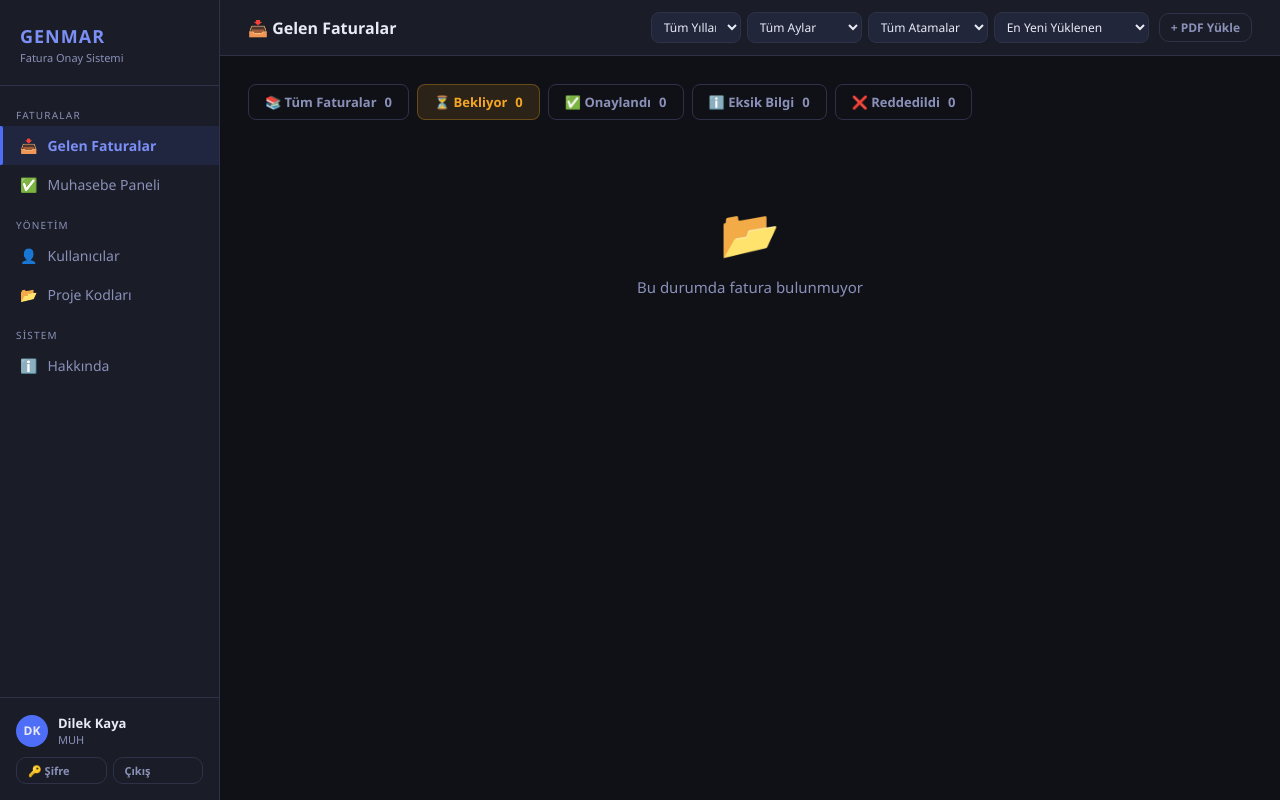
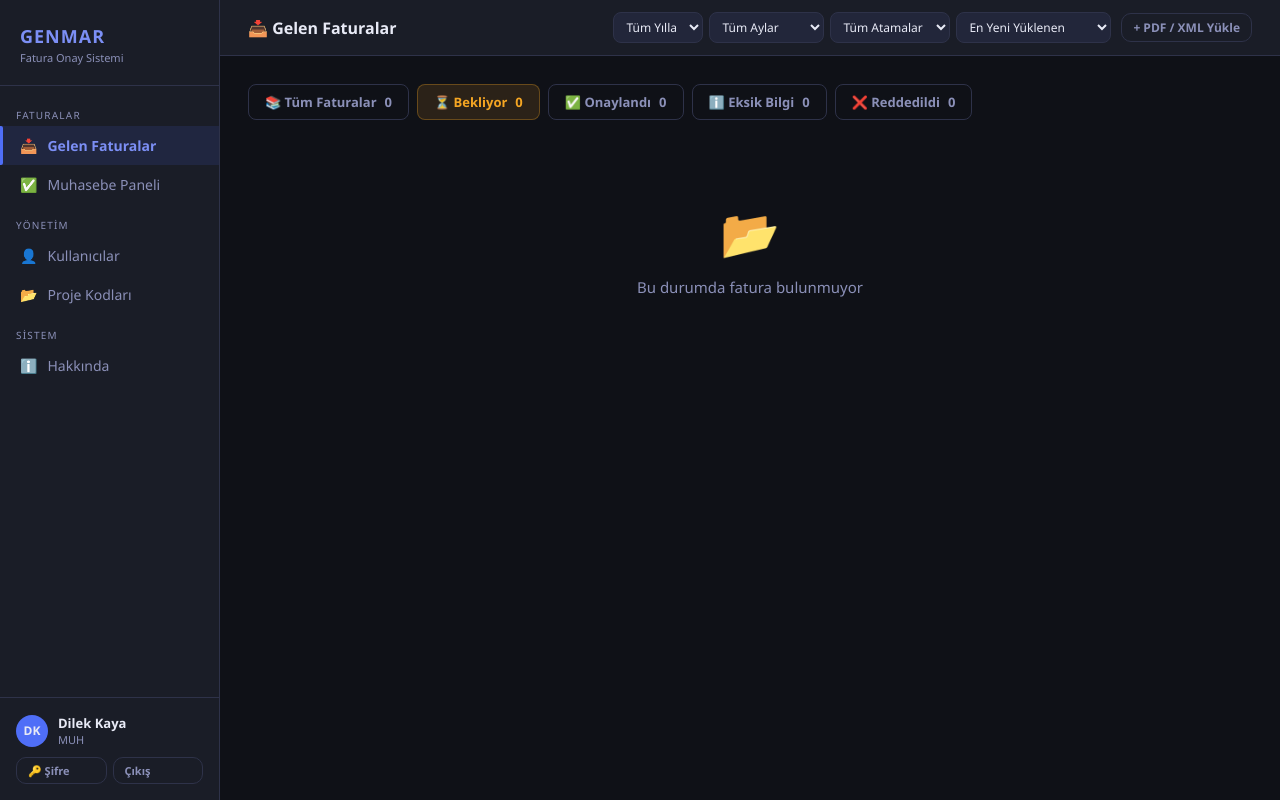
Before and after one commit to genmaranonim-cloud/Genmar-fatura-onay-pro, a Flask app: page /gelen in a window 1280 px wide. Run offline with Flask 3, Linux system fonts and the light colour scheme; the visitor is signed in with stand-in values (Sample User, id 1); some libraries are stand-ins or nearby versions.

Commit message:
XML yükleme alanı ve manuel sonraki fatura geçişi

```diff
--- a/templates/gelen.html
+++ b/templates/gelen.html
@@ -359,7 +359,7 @@
                 <option value="tutar_asc">Tutar: Düşük–Yüksek</option>
             </select>
         </div>
-        <button class="btn btn-ghost btn-sm" onclick="toggleUploadPanel()">+ PDF Yükle</button>
+        <button class="btn btn-ghost btn-sm" onclick="toggleUploadPanel()">+ PDF / XML Yükle</button>
     </div>
 </div>
 {% endblock %}
@@ -394,12 +394,12 @@
 <!-- UPLOAD PANELİ -->
 <div id="uploadPanel" style="display:none; margin-bottom:20px;">
     <div class="card">
-        <div class="onay-bolum-baslik">PDF Yükle</div>
+        <div class="onay-bolum-baslik">PDF + XML Yükle</div>
 
         <div class="upload-zone" id="uploadZone">
             <div class="icon">📎</div>
-            <div class="text">PDF dosyalarını buraya sürükle veya <strong>tıkla</strong></div>
-            <input type="file" id="fileInput" multiple accept=".pdf" style="display:none">
+            <div class="text">PDF ve UBL-TR XML dosyalarını birlikte buraya sürükle veya <strong>tıkla</strong></div>
+            <input type="file" id="fileInput" multiple accept=".pdf,.xml" style="display:none">
             <div class="upload-progress" id="uploadProgress">
                 <div class="upload-progress-bar" id="uploadBar"></div>
             </div>
@@ -408,8 +408,8 @@
         <div class="divider" style="margin:12px 0"></div>
 
         <div style="display:flex;align-items:center;gap:10px;flex-wrap:wrap">
-            <button class="btn btn-ghost" type="button" onclick="faturaBilgileriniYenidenOku()">📅 Tarihleri PDF'den Yeniden Oku</button>
-            <span style="font-size:12px;color:var(--text2)">Tarihi veya tutarı eksik faturaları tamamlar.</span>
+            <button class="btn btn-ghost" type="button" onclick="faturaBilgileriniYenidenOku()">📅 Eksik Bilgileri Yeniden Oku</button>
+            <span style="font-size:12px;color:var(--text2)">XML varsa tüm temel alanları; yoksa PDF tarih ve tutarını tamamlar.</span>
         </div>
 
         <div class="divider" style="margin:12px 0"></div>
@@ -989,14 +989,9 @@
     });
     if(res.basarili) {
         const etiket={onaylandi:'Onaylandı ✓',reddedildi:'Reddedildi ✗',eksik_bilgi:'Eksik Bilgi !'};
-        if(durum === 'onaylandi' && res.damga_uygulandi === false)
-            toast('Fatura onaylandı; ancak PDF damgası eklenemedi. Onaylı faturadan tekrar deneyin.','error');
-        else
-            toast(etiket[durum]||'Kaydedildi','success');
-        const kart=document.querySelector(`[data-id="${aktifFaturaId}"]`);
-        if(kart){kart.style.opacity='0.4';kart.style.pointerEvents='none';}
-        if(aktifIndex<faturalar.length-1) setTimeout(()=>sonrakiFatura(),600);
-        else setTimeout(()=>{kapat();location.reload();},800);
+        toast(durum === 'onaylandi' ? 'Onay notu, onaylayan ve tarih kaydedildi. Sonraki faturaya geçmek için → kullanın.' : (etiket[durum]||'Kaydedildi'),'success');
+        // Onaydan sonra aynı faturada kal. Kullanıcı açıkça yön tuşuna
+        // veya Sonraki düğmesine basmadan başka faturaya geçme.;
     }
 }
 
```
